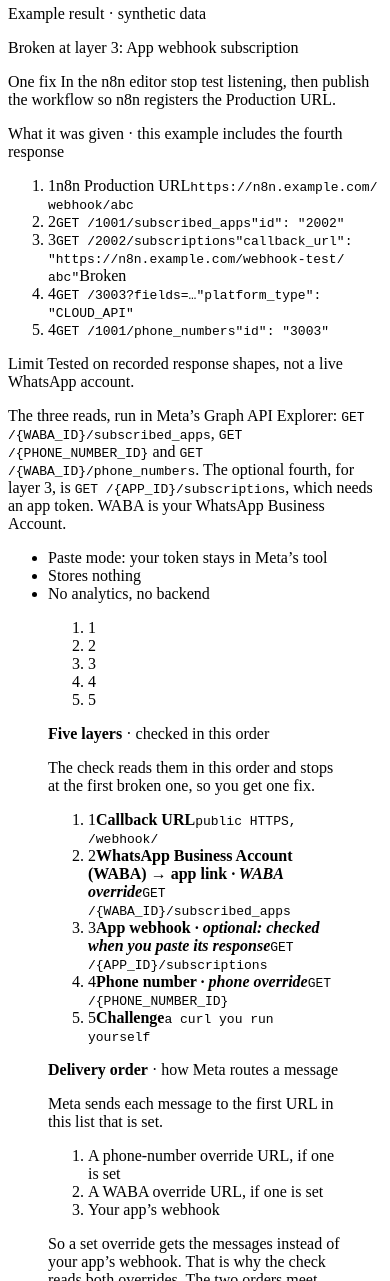
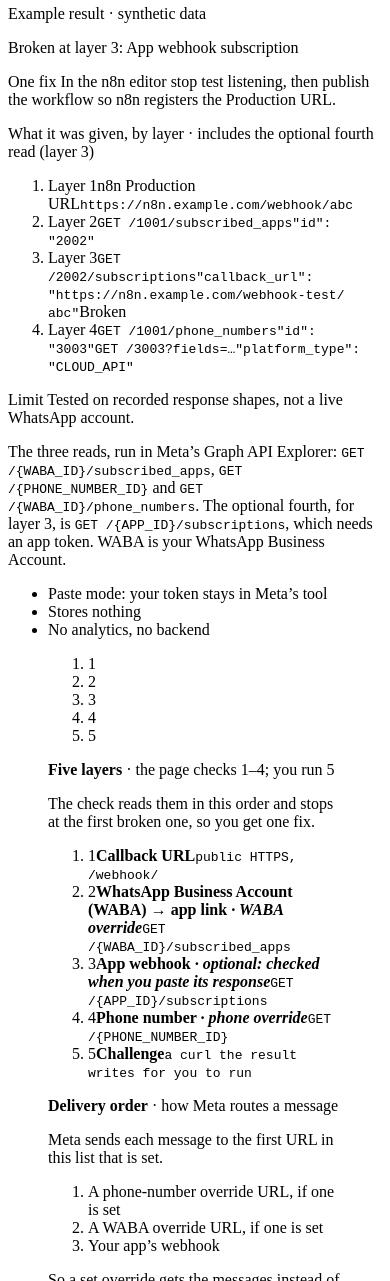
Before and after one commit to CyberNative-AI/whatsapp-webhook-check, a website with bundled scripts: page index.html in a window 390 px wide. Shown: the part 380-1661 px from the top of the page. Built offline with nearby package versions, Linux system fonts and the light colour scheme.

Commit message:
One example row per layer with Layer N tags; say the page checks layers 1-4 and you run the layer 5 curl; hide a separator dot that would start a line

```diff
--- a/index.html
+++ b/index.html
@@ -45,13 +45,12 @@
             <p class="sample-verdict">Broken at layer 3: App webhook subscription</p>
             <p class="sample-fix"><span class="sample-key">One fix</span> In the n8n editor stop test listening, then publish the workflow so n8n registers the Production URL.</p>
             <div class="sample-inputs">
-              <p class="sample-key">What it was given <span>· this example includes the fourth response</span></p>
+              <p class="sample-key sep-wrap">What it was given, by layer<span class="gap"> </span><span class="tail"><span class="sep">· </span>includes the optional fourth read (layer 3)</span></p>
               <ol class="sample-reads">
-                <li data-sample-layer="1"><span class="sr-num">1</span><span class="sr-read">n8n Production URL</span><code class="sr-value">https://n8n.example.com/<wbr>webhook/<wbr>abc</code></li>
-                <li data-sample-layer="2"><span class="sr-num">2</span><code class="sr-read">GET /1001/subscribed_apps</code><code class="sr-value">"id": "2002"</code></li>
-                <li data-sample-layer="3" class="is-broken"><span class="sr-num">3</span><code class="sr-read">GET /2002/subscriptions</code><code class="sr-value">"callback_url": "https://n8n.example.com/<wbr>webhook-test/<wbr>abc"</code><span class="sr-mark">Broken</span></li>
-                <li data-sample-layer="4"><span class="sr-num">4</span><code class="sr-read">GET /3003?fields=…</code><code class="sr-value">"platform_type": "CLOUD_API"</code></li>
-                <li data-sample-layer="4"><span class="sr-num">4</span><code class="sr-read">GET /1001/phone_numbers</code><code class="sr-value">"id": "3003"</code></li>
+                <li data-sample-layer="1"><span class="sr-num">Layer 1</span><span class="sr-pairs"><span class="sr-pair"><span class="sr-read">n8n Production URL</span><code class="sr-value">https://n8n.example.com/<wbr>webhook/<wbr>abc</code></span></span></li>
+                <li data-sample-layer="2"><span class="sr-num">Layer 2</span><span class="sr-pairs"><span class="sr-pair"><code class="sr-read">GET /1001/subscribed_apps</code><code class="sr-value">"id": "2002"</code></span></span></li>
+                <li data-sample-layer="3" class="is-broken"><span class="sr-num">Layer 3</span><span class="sr-pairs"><span class="sr-pair"><code class="sr-read">GET /2002/subscriptions</code><code class="sr-value">"callback_url": "https://n8n.example.com/<wbr>webhook-test/<wbr>abc"</code></span></span><span class="sr-mark">Broken</span></li>
+                <li data-sample-layer="4"><span class="sr-num">Layer 4</span><span class="sr-pairs"><span class="sr-pair"><code class="sr-read">GET /1001/phone_numbers</code><code class="sr-value">"id": "3003"</code></span><span class="sr-pair"><code class="sr-read">GET /3003?fields=…</code><code class="sr-value">"platform_type": "CLOUD_API"</code></span></span></li>
               </ol>
             </div>
           </div>
@@ -67,14 +66,14 @@
           <div class="specimen" aria-hidden="true">
             <ol class="assembly"><li class="seg seg-1"><span class="seg-body"><span class="lamp">1</span></span></li><li class="seg seg-2"><span class="seg-body"><span class="lamp">2</span></span></li><li class="seg seg-3"><span class="seg-body"><span class="lamp">3</span></span></li><li class="seg seg-4"><span class="seg-body"><span class="lamp">4</span></span></li><li class="seg seg-5"><span class="seg-body"><span class="lamp">5</span></span></li></ol>
           </div>
-          <p class="label" id="layers-caption"><b>Five layers</b> · checked in this order</p>
+          <p class="label sep-wrap" id="layers-caption"><b>Five layers</b><span class="gap"> </span><span class="tail"><span class="sep">· </span>the page checks 1–4; you run 5</span></p>
           <p class="why">The check reads them in this order and stops at the first broken one, so you get one fix.</p>
           <ol class="layer-map">
             <li><span class="num">1</span><span><b>Callback URL</b><code>public HTTPS, /webhook/</code></span></li>
-            <li><span class="num">2</span><span><b>WhatsApp Business Account (WABA) → app link <i>· WABA override</i></b><code>GET /{WABA_ID}/subscribed_apps</code></span></li>
-            <li><span class="num">3</span><span><b>App webhook <i>· optional: checked when you paste its response</i></b><code>GET /{APP_ID}/subscriptions</code></span></li>
-            <li><span class="num">4</span><span><b>Phone number <i>· phone override</i></b><code>GET /{PHONE_NUMBER_ID}</code></span></li>
-            <li><span class="num">5</span><span><b>Challenge</b><code>a curl you run yourself</code></span></li>
+            <li><span class="num">2</span><span><b class="sep-wrap">WhatsApp Business Account (WABA) → app link<span class="gap"> </span><i class="tail"><span class="sep">· </span>WABA override</i></b><code>GET /{WABA_ID}/subscribed_apps</code></span></li>
+            <li><span class="num">3</span><span><b class="sep-wrap">App webhook<span class="gap"> </span><i class="tail"><span class="sep">· </span>optional: checked when you paste its response</i></b><code>GET /{APP_ID}/subscriptions</code></span></li>
+            <li><span class="num">4</span><span><b class="sep-wrap">Phone number<span class="gap"> </span><i class="tail"><span class="sep">· </span>phone override</i></b><code>GET /{PHONE_NUMBER_ID}</code></span></li>
+            <li><span class="num">5</span><span><b>Challenge</b><code>a curl the result writes for you to run</code></span></li>
           </ol>
           <figcaption>
             <p class="label"><b>Delivery order</b> · how Meta routes a message</p>
--- a/style.css
+++ b/style.css
@@ -119,12 +119,22 @@ code { font-size: 0.9375em; overflow-wrap: anywhere; }
 .sample-verdict { font-weight: 600; line-height: 1.35; }
 .sample-fix { font-size: 0.9375rem; line-height: 1.5; }
 .sample-key { margin-right: .5em; }
-/* The example's inputs, under its verdict and fix: one line per read, layer number first, then the read and the field
-   the check looked at. Read and field share a row when there is room. */
+/* The example's inputs, under its verdict and fix: one row per layer, its "Layer N" tag first, then each read and the
+   field the check looked at (layer 4 has two reads, stacked). Read and field share a line when there is room. */
 .sample-inputs { display: grid; gap: var(--wp-2); padding-top: var(--wp-3); border-top: 1px solid var(--wp-hair); }
-.sample-inputs .sample-key span { color: var(--wp-muted); }
+.sample-inputs .sample-key .tail { color: var(--wp-muted); }
+/* Two-part lines wrap only at their separator, and show the "·" only when both parts share a line: the "· " is drawn just
+   left of the tail, over the end of a --gap box, so when the tail starts a line the "·" lands left of it and is clipped. */
+.sep-wrap { overflow: hidden; }
+.sep-wrap .gap { display: inline-block; width: var(--gap, 0.75em); }
+.sep-wrap .tail { display: inline-block; }
+.sep-wrap .sep { display: inline-block; width: var(--sep, 0.5em); margin-inline-start: calc(-1 * var(--sep, 0.5em)); }
+/* Mono key lines: a character is 0.66em (0.6em advance + 0.06em letter-spacing), so " · " is 1.98em and "· " 1.32em. */
+.label.sep-wrap, .sample-key.sep-wrap { --gap: 1.98em; --sep: 1.32em; }
 .sample-reads { list-style: none; margin: 0; padding: 0; display: grid; gap: 6px; font-size: var(--wp-text-cite); line-height: 1.45; }
-.sample-reads li { display: grid; grid-template-columns: 1.25rem 12.5rem minmax(0, 1fr) auto; column-gap: var(--wp-2); align-items: baseline; }
+.sample-reads li { display: grid; grid-template-columns: max-content minmax(0, 1fr) auto; column-gap: var(--wp-3); align-items: baseline; }
+.sr-pairs { display: grid; gap: 2px; }
+.sr-pair { display: grid; grid-template-columns: 12.5rem minmax(0, 1fr); column-gap: var(--wp-2); align-items: baseline; }
 .sr-num { font: 500 var(--wp-text-cite)/1.45 var(--wp-font-mono); color: var(--wp-muted); }
 .sr-read { color: var(--wp-muted); }
 .sr-value { color: var(--wp-ink); overflow-wrap: anywhere; }
@@ -146,6 +156,7 @@ code { font-size: 0.9375em; overflow-wrap: anywhere; }
 .layer-map b { display: block; font-weight: 600; }
 /* A grey note moves to the next line whole, and wraps inside itself only when it is wider than the line. */
 .layer-map i { display: inline-block; font-style: normal; font-weight: 400; color: var(--wp-muted); font-size: var(--wp-text-meta); }
+.layer-map .gap { font-size: var(--wp-text-meta); }
 .layer-map code { display: block; color: var(--wp-muted); font-size: var(--wp-text-cite); }
 .layers-figure .why { margin-top: calc(-1 * var(--wp-2)); color: var(--wp-muted); font-size: var(--wp-text-meta); line-height: 1.5; }
 .layers-figure figcaption { display: grid; gap: var(--wp-3); color: var(--wp-muted); font-size: var(--wp-text-meta); line-height: 1.5; border-left: 2px solid var(--ww-ice-deep); padding-left: var(--wp-4); }
@@ -338,11 +349,8 @@ input[aria-invalid="true"] { border-color: var(--wp-rust); }
   .hero { padding-top: var(--wp-6); }
   .hero-copy { gap: var(--wp-4); }
   .maker { margin-top: calc(-4px - 15px); }
-  .sample-reads li { grid-template-columns: 1.25rem minmax(0, 1fr) auto; }
-  .sr-num { grid-row: span 2; }
-  .sr-read { grid-column: 2; }
-  .sr-value { grid-column: 2; }
-  .sr-mark { grid-column: 3; grid-row: 1; }
+  .sr-pairs { gap: 6px; }
+  .sr-pair { grid-template-columns: minmax(0, 1fr); }
   .site-header .wrap { min-height: 64px; gap: var(--wp-4); }
   .wordmark { font-size: 1.3125rem; }
   .brand-link img { width: 30px; height: 30px; }
@@ -361,6 +369,11 @@ input[aria-invalid="true"] { border-color: var(--wp-rust); }
 @media (max-width: 480px) {
   .brand .product { display: none; }
 }
+/* Below 375 a side tag squeezes the reads into mid-word breaks: the tag goes on its own line, "Broken" beside it. */
+@media (max-width: 374px) {
+  .sample-reads li { grid-template-columns: minmax(0, 1fr) auto; row-gap: 2px; }
+  .sr-pairs { grid-column: 1 / -1; grid-row: 2; }
+}
 /* At 320 the wordmark and "Source on GitHub" touch: show "GitHub", keep "Source on GitHub" as the link's name. */
 @media (max-width: 359px) {
   .source-pre { position: absolute; width: 1px; height: 1px; overflow: hidden; clip: rect(0 0 0 0); clip-path: inset(50%); white-space: nowrap; }
```
Also changed, not shown: test/ui.test.js (+97 -9 lines).
